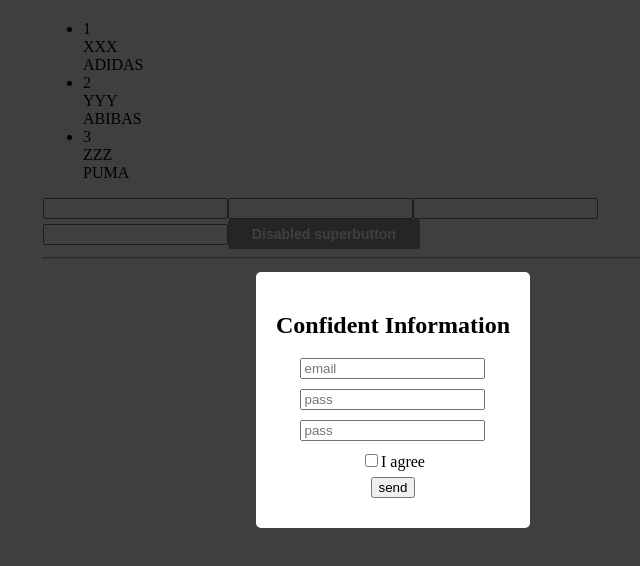
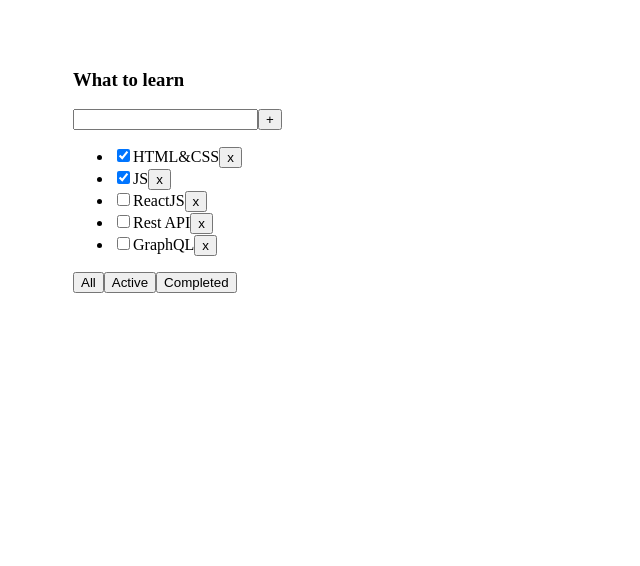
Before and after one commit to Phrixus11/lessons_microtasks, a React (Vite) app: page / in a window 1280 px wide. Shown: the top 566 px of the page, without its empty margins (247-887 px from the left). Built offline with nearby package versions, Linux system fonts and the light colour scheme.

Commit message:
HomeWork_3.1_useRef for Input

```diff
--- a/src/App.tsx
+++ b/src/App.tsx
@@ -1,5 +1,5 @@
 import './App.css'
-import App_dop2 from "./4.Lessons_dop2_children/App_dop2.tsx";
+import AppHomeWork_3 from "./HomeWork/HomeWork_3/AppHomeWork_3.tsx";
 
 
 
@@ -15,9 +15,9 @@
             {/*<ControlledAccordion/>*/}
             {/*<ControlledAccordion/>*/}
             {/*<ControlledRating/>*/}
-            {/*<AppHomeWork_3/>*/}
             {/*<App_dop1/>*/}
-            <App_dop2/>
+            {/*<App_dop2/>*/}
+            <AppHomeWork_3/>
         </div>
 
     )}
--- a/src/HomeWork/HomeWork_3/AppHomeWork_3.tsx
+++ b/src/HomeWork/HomeWork_3/AppHomeWork_3.tsx
@@ -60,17 +60,17 @@
     ]);
 
     function removeTask(id: string) {
-        let filteredTasks = tasks.filter(t => t.id != id);
+        const filteredTasks = tasks.filter(t => t.id != id);
         setTasks(filteredTasks);
     }
 
     function addTask(title: string) {
-        let task = { id: v1(), title: title, isDone: false };
-        let newTasks = [task, ...tasks];
+        const task = { id: v1(), title: title, isDone: false };
+        const newTasks = [task, ...tasks];
         setTasks(newTasks);
     }
 
-    let [filter, setFilter] = useState<FilterValuesType>("all");
+    const [filter, setFilter] = useState<FilterValuesType>("all");
 
     let tasksForTodolist = tasks;
 
--- a/src/HomeWork/HomeWork_3/Todolist.tsx
+++ b/src/HomeWork/HomeWork_3/Todolist.tsx
@@ -1,4 +1,4 @@
-import {ChangeEvent, KeyboardEvent, useState} from 'react';
+import {useRef} from 'react';
 import {FilterValuesType} from './AppHomeWork_3.tsx';
 
 type TaskType = {
@@ -17,23 +17,36 @@
 
 export function Todolist(props: PropsType) {
 
-    const [title, setTitle] = useState("")
+    const onChangeRef = useRef<HTMLInputElement>(null)
 
     const addTask = () => {
-        props.addTask(title);
-        setTitle("");
-    }
+        if (onChangeRef.current) {
+            props.addTask(onChangeRef.current.value);
+            onChangeRef.current.value= ''
+        }
 
-    const onChangeHandler = (e: ChangeEvent<HTMLInputElement>) => {
-        setTitle(e.currentTarget.value)
     }
 
 
-    const onKeyPressHandler = (e: KeyboardEvent<HTMLInputElement>) => {
-        if (e.key === 'Enter') {
-            addTask();
-        }
-    }
+    //const [title, setTitle] = useState("")
+
+
+
+    //const addTask = () => {
+    //props.addTask(title);
+    //setTitle("");
+    //}
+
+    // const onChangeHandler = (e: ChangeEvent<HTMLInputElement>) => {
+    //     setTitle(e.currentTarget.value)
+    // }
+
+
+    //const onKeyPressHandler = (e: KeyboardEvent<HTMLInputElement>) => {
+    //  if (e.key === 'Enter') {
+    //      addTask();
+    //     }
+    // }
 
     const onAllClickHandler = () => props.changeFilter("all");
     const onActiveClickHandler = () => props.changeFilter("active");
@@ -42,9 +55,13 @@
     return <div>
         <h3>{props.title}</h3>
         <div>
-            <input value={title}
-                   onChange={onChangeHandler}
-                   onKeyPress={onKeyPressHandler}
+            <input
+                //value={title}
+                //onChange={onChangeHandler}
+                //onKeyPress={onKeyPressHandler}
+
+                ref={onChangeRef}
+
             />
             <button onClick={addTask}>+</button>
         </div>
@@ -69,21 +86,6 @@
         </div>
     </div>
 }
-
-
-
-
-
-
-
-
-
-
-
-
-
-
-
 
 
 //----------------------------------------------------------------------------------
```
